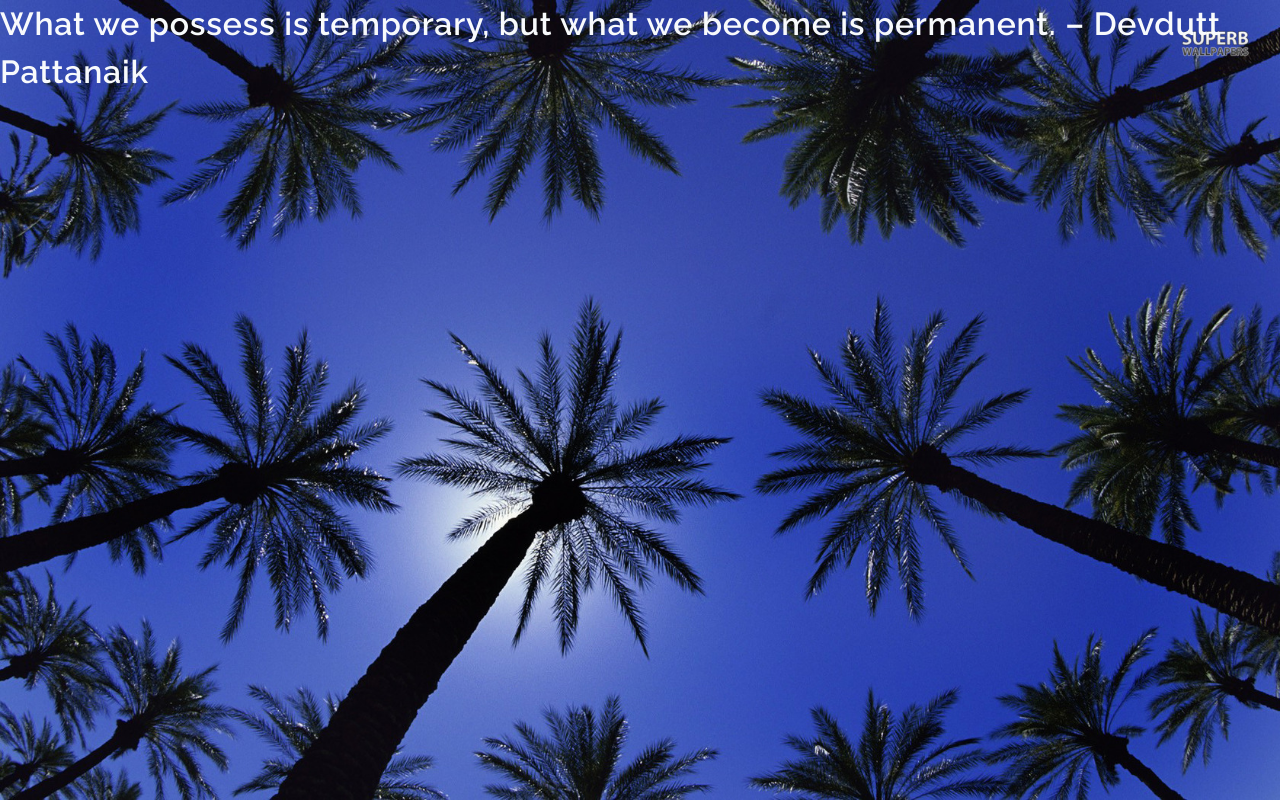
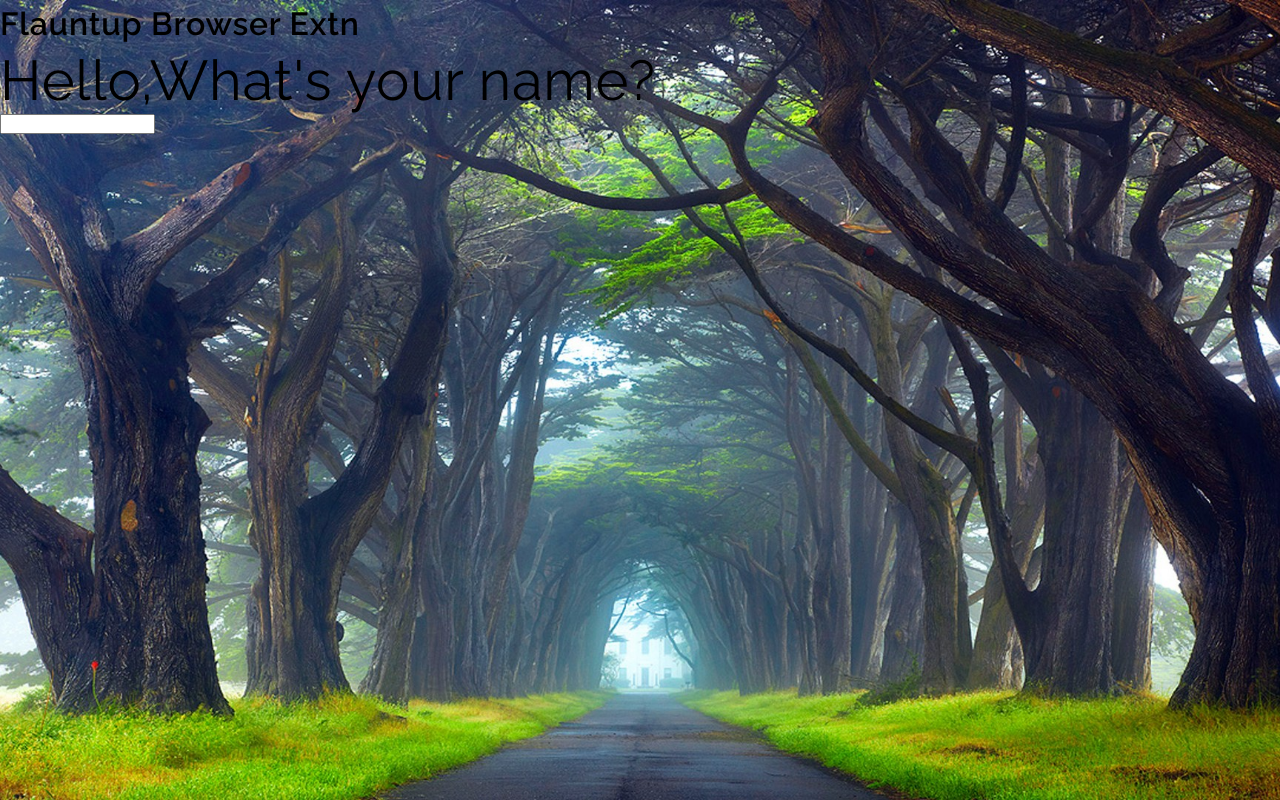
Before and after one commit to Abhirawat623/Flauntup-extension, a React (Create React App) app: page / in a window 1280 px wide. Built offline with nearby package versions, Linux system fonts and the light colour scheme.

Commit message:
added home

```diff
--- a/src/App.css
+++ b/src/App.css
@@ -1,6 +1,7 @@
 @import url('https://fonts.googleapis.com/css2?family=Raleway:wght@400;500;600&display=swap');
 @import url("https://fonts.googleapis.com/icon?family=Material+Icons+Outlined");
 @import url("./styles/functional.css");
+@import url("./page/home/home.css");
 /* @import url("./pages/Task/Task.css");
 @import url("./components/Weather/Weather.css"); */
 
--- a/src/App.js
+++ b/src/App.js
@@ -1,11 +1,12 @@
 
 import './App.css';
 import { images } from './database/images';
-import {quotes} from './database/qoutes'
+import {quotes} from './database/qoutes';
+import { Home } from './page/home/home';
 function App() {
 
 //to make wallpaperselection random
-const index= Math.floor(Math.random()*(images.length+2));
+const index= Math.floor(Math.random()*(images.length));
 const randomWallpaper = images[index].thumbnail;
 
 //to make qoutes selection random
@@ -15,7 +16,7 @@ const randomQutes= quotes[index].quote;
 
     <div className='wallpaper' style={{backgroundImage: `url("${randomWallpaper}")`}}>
 
-       <h1 className='qoutes'>{randomQutes}</h1>
+     <Home/>
 
     </div>
 
--- /dev/null
+++ b/src/page/home/home.css
@@ -0,0 +1,4 @@
+.heading-1 {
+    font-size: 3.5rem;
+    line-height: 4rem;
+  }
--- /dev/null
+++ b/src/page/home/home.js
@@ -0,0 +1,19 @@
+
+
+export const Home =()=>{
+
+    return(
+
+         <div class="home-container">
+           <h1 className="main-heading">Flauntup Browser Extn</h1>
+             <div className="name-heading">
+                 <span className="heading-1">Hello,What's your name?</span>
+             </div>
+              <form>
+                 <input className="name-input">
+                 </input>
+              </form>
+         </div>
+
+    )
+}
--- a/src/styles/functional.css
+++ b/src/styles/functional.css
@@ -122,10 +122,6 @@ body {
   padding: 8px;
 }
 
-.heading-1 {
-  font-size: 3rem;
-  line-height: 4rem;
-}
 
 .heading-2 {
   font-size: 2rem;
```
